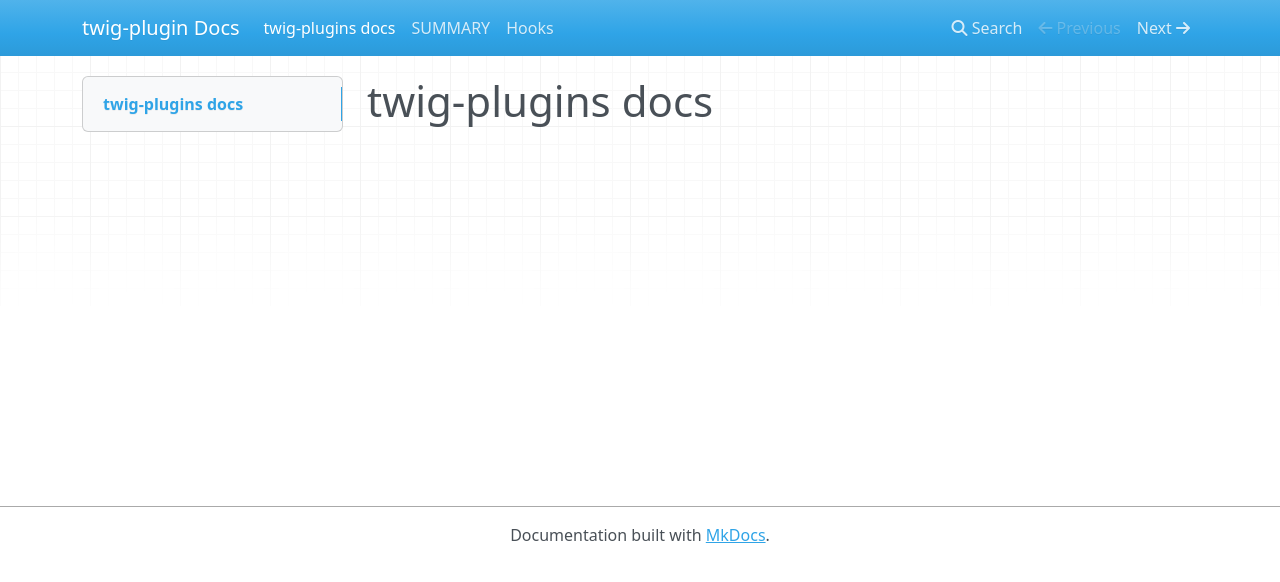
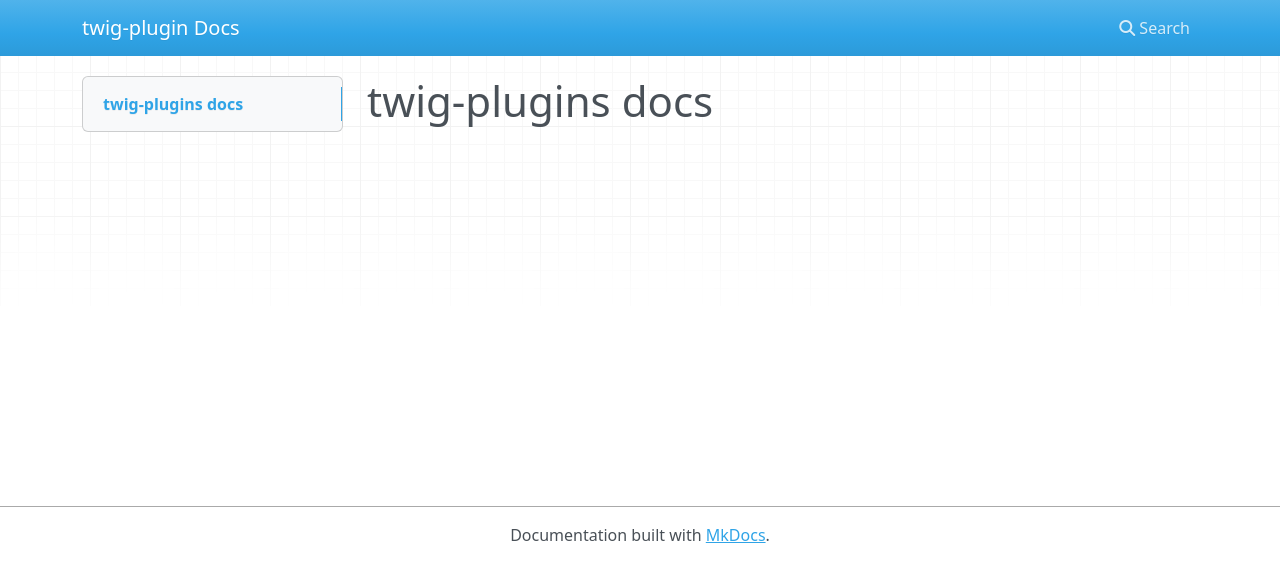
Before and after one commit to tunapanini/twig-plugin, an MkDocs documentation site: the page built from docs/index.md, in a window 1280 px wide. Shown: the top 582 px of the page. Built offline with MkDocs 1.6.1, drawn with Linux system fonts in a browser that asks for light colours; nearby versions of some CDN libraries; part of the change alters nothing that is shown.

```diff
--- a/mkdocs.yml
+++ b/mkdocs.yml
@@ -1 +1,4 @@
 site_name: twig-plugin Docs
+
+nav:
+  - hooks: hooks.md
```
